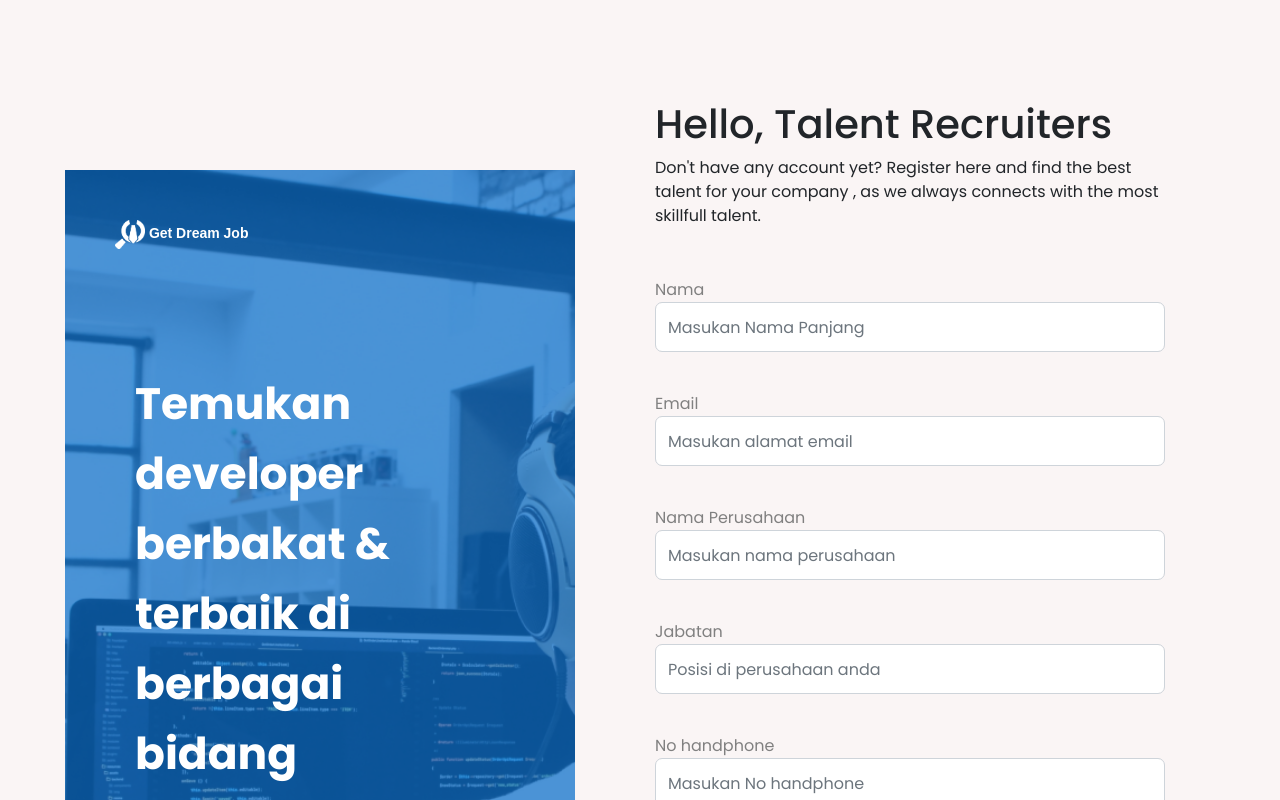
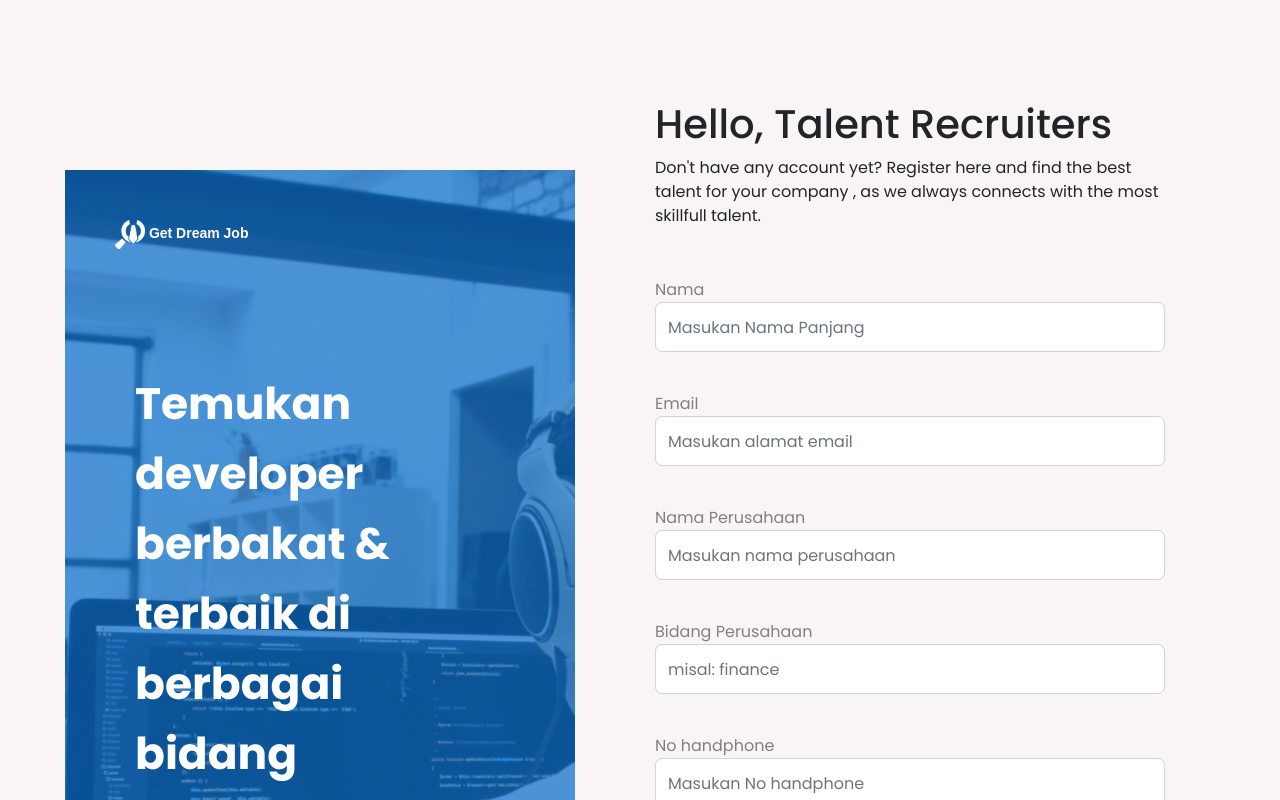
Before and after one commit to Cotllinz/GDJ-Front-End, a Vue app: page /register-recruiter in a window 1280 px wide. Shown: the top 800 px of the page. Built offline with nearby package versions, Linux system fonts and the light colour scheme; what vue-sweetalert2 would draw is missing.

Commit message:
ubah FE jabatan jadi bidang

```diff
--- a/src/components/_base/Login/RegisterRecruiterComponent.vue
+++ b/src/components/_base/Login/RegisterRecruiterComponent.vue
@@ -48,12 +48,12 @@
           </div>
         </div>
         <div class="inputForm">
-          Jabatan
+          Bidang Perusahaan
           <div>
             <b-form-input
               class="input"
               type="text"
-              placeholder="Posisi di perusahaan anda"
+              placeholder="misal: finance"
               v-model="form.jabatan"
             ></b-form-input>
           </div>
```
